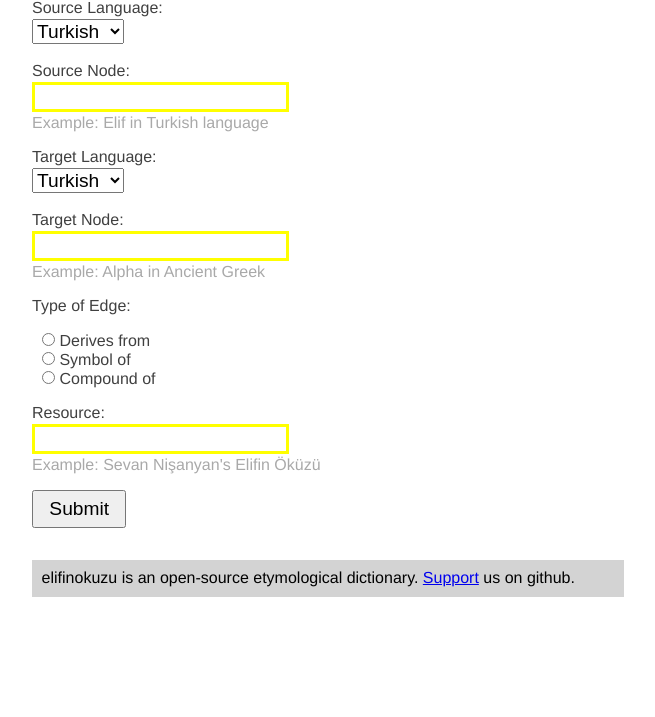
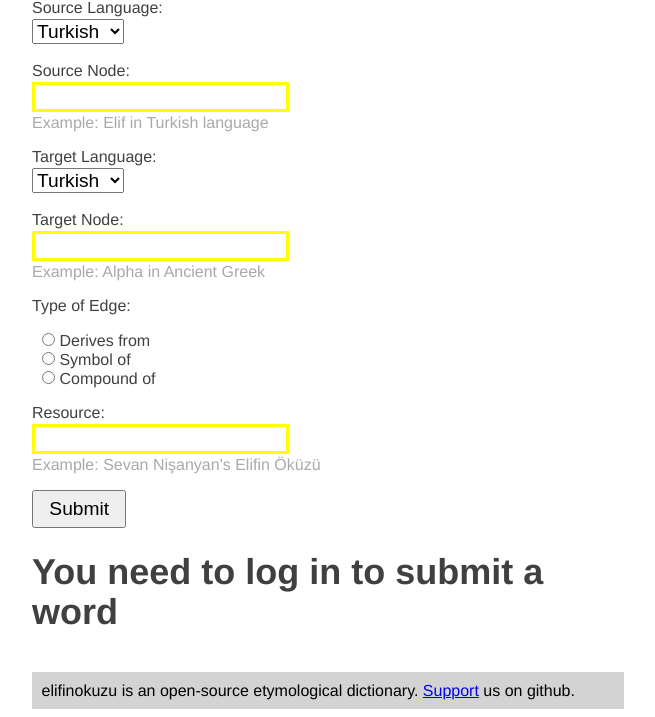
Before and after one commit to lyk2018-python/elifin-okuzu, a Django app: page /submit/ in a window 1280 px wide. Shown: the part 330-1047 px from the top of the page, without its empty margins (312-967 px from the left). Before the commit the page ends 927 px from the top, so only its background shows below. Run offline with Django 3.2, Linux system fonts and the light colour scheme; the visitor is signed in with stand-in values (Sample User, id 1).

Commit message:
Add: One cannot see submit page if not logged-in

```diff
--- a/elifinokuzu/dictionary/views.py
+++ b/elifinokuzu/dictionary/views.py
@@ -57,6 +57,7 @@ def submit(request):
 
             if [i for i in Node.objects.all() if i.name == form.cleaned_data['source_node']] == [] \
                 or [i for i in Node.objects.all() if i.name == form.cleaned_data['target_node']] == []:
+
                 try:
                     source_node = Node.objects.get(name=form.cleaned_data['source_node'])
                 except Node.DoesNotExist:
@@ -68,6 +69,7 @@ def submit(request):
                     target_node = Node.objects.create(name=form.cleaned_data['target_node'],language=form.cleaned_data['target_language'],user=request.user,)
 
                 edge = Edge.objects.create(source=source_node,destination=target_node,is_directed=False,type_of_edge=form.cleaned_data['type_of_edge'],resource=form.cleaned_data['resource'],user=request.user,)
+
             else:
                 return render(request, 'submit.html',
                     {"error" : "there are already those nodes available, please try new one",
--- a/elifinokuzu/templates/submit.html
+++ b/elifinokuzu/templates/submit.html
@@ -9,6 +9,7 @@
 {% endif %}
 
 {% if form %}
+ {% if user.is_authenticated %}
   <h2>{% trans 'Submit' %}</h2>
   {% if user.is_anonymous %}
     <div class="info warning">
@@ -21,5 +22,8 @@
     <button type="submit" onclick="this.form.submit(); this.disabled=true; this.value='Sending…'">{% trans 'Submit' %}</button>
   </form>
   {% endif %}
+ {% endif %}
+ <h1>You need to log in to submit a word</h1>
+ {% else %}
 {% endif %}
 {% endblock %}
```
